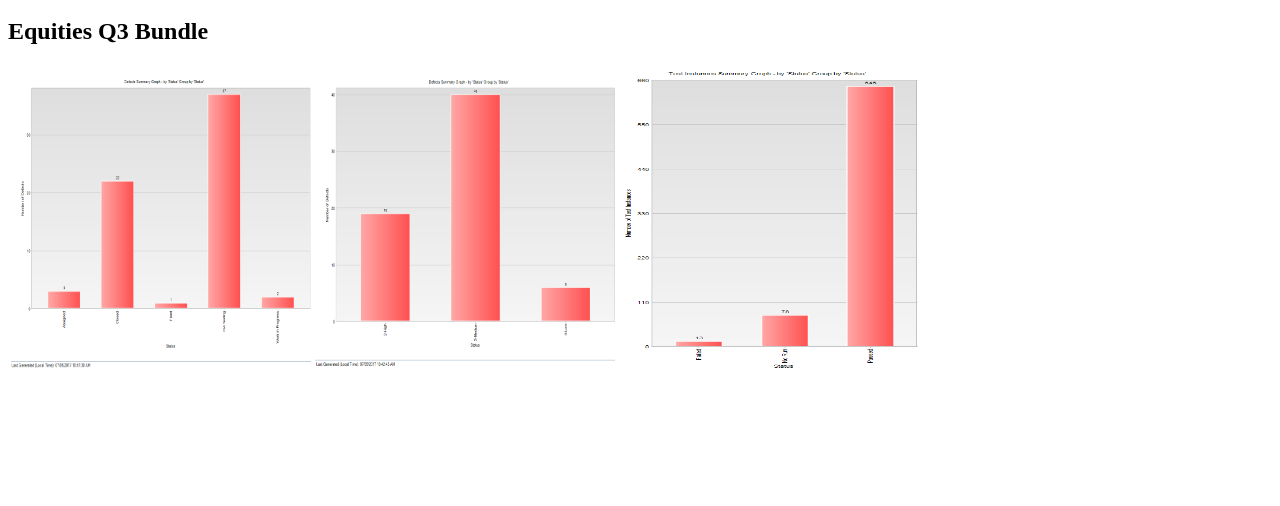
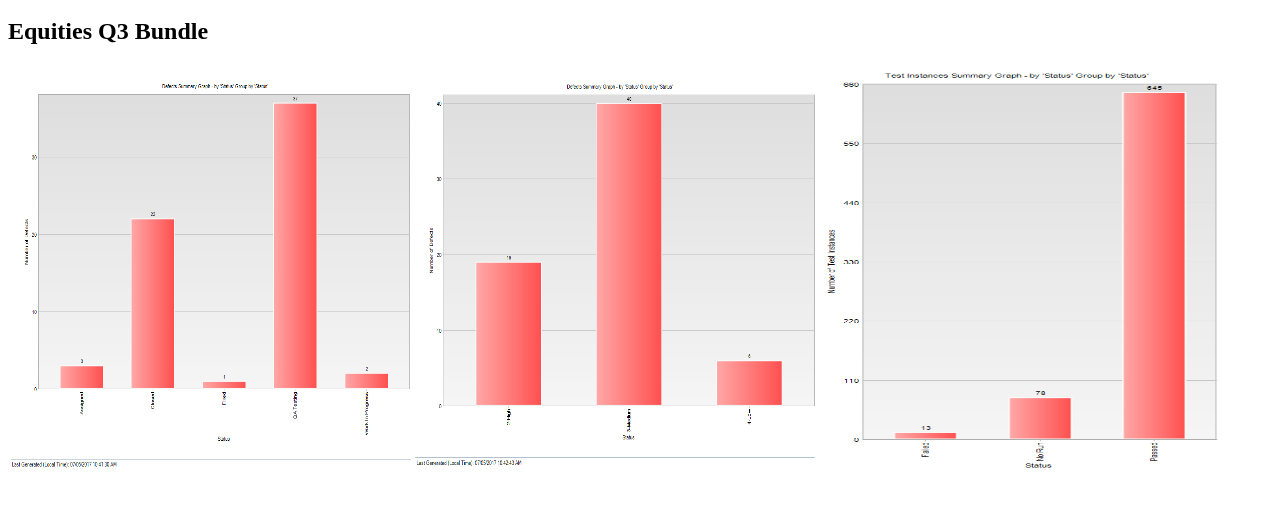
Before and after one commit to edgtmx/edgtmx.github.io, a plain HTML site: page index.html in a window 1280 px wide. Shown: the part 48-554 px from the top of the page. Drawn offline with Linux system fonts and the light colour scheme.

Commit message:
resize graphs to 400

```diff
--- a/index.html
+++ b/index.html
@@ -5,9 +5,9 @@
 <h2>Equities Q3 Bundle</h2>
 <table>
   <tr>
-    <td><img src="./projects/Q3_bundle/DefectsByStatus.png" height="300" width="300"></td>
-    <td><img src="./projects/Q3_bundle/DefectsBySeverity.png" height="300" width="300"></td>
-    <td><img src="./projects/Q3_bundle/TestsByStatus.png" height="300" width="300"></td>
+    <td><img src="./projects/Q3_bundle/DefectsByStatus.png" height="400" width="400"></td>
+    <td><img src="./projects/Q3_bundle/DefectsBySeverity.png" height="400" width="400"></td>
+    <td><img src="./projects/Q3_bundle/TestsByStatus.png" height="400" width="400"></td>
   </tr>
 </table>
 </body>
```
